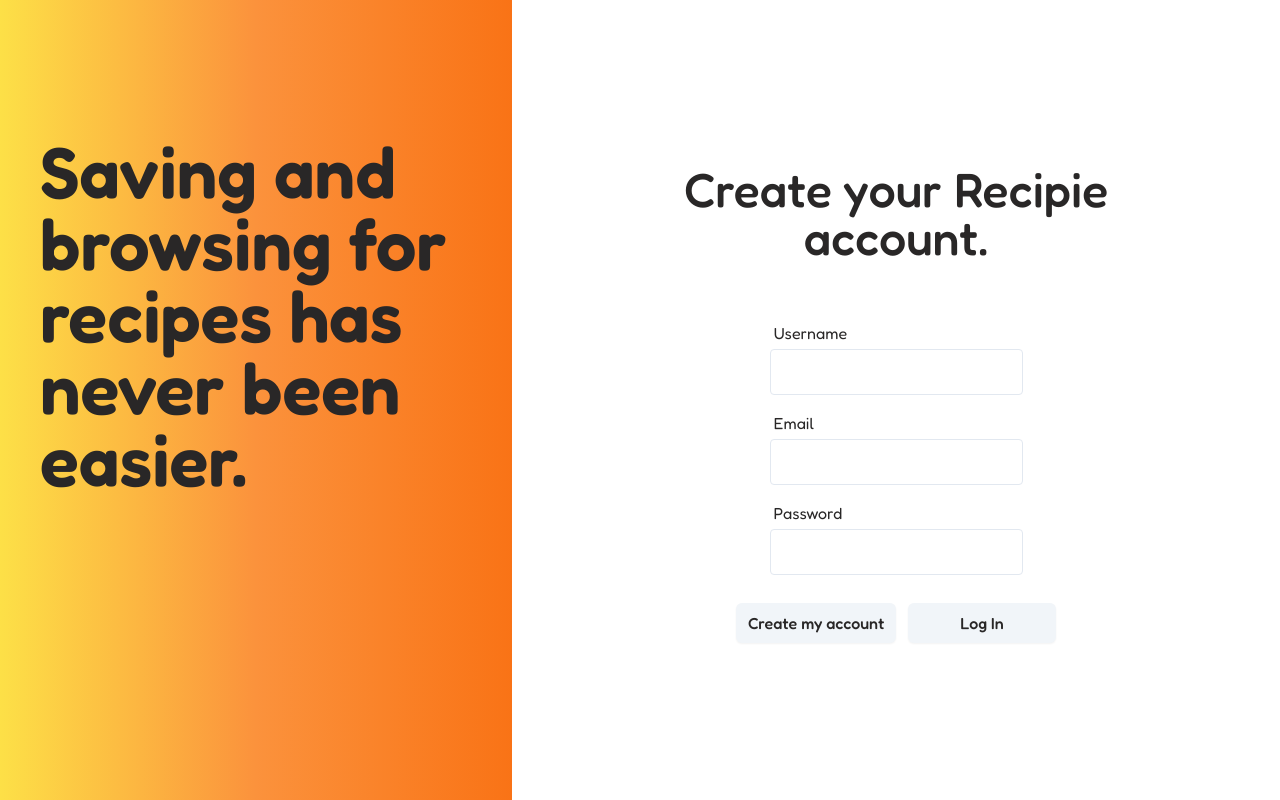
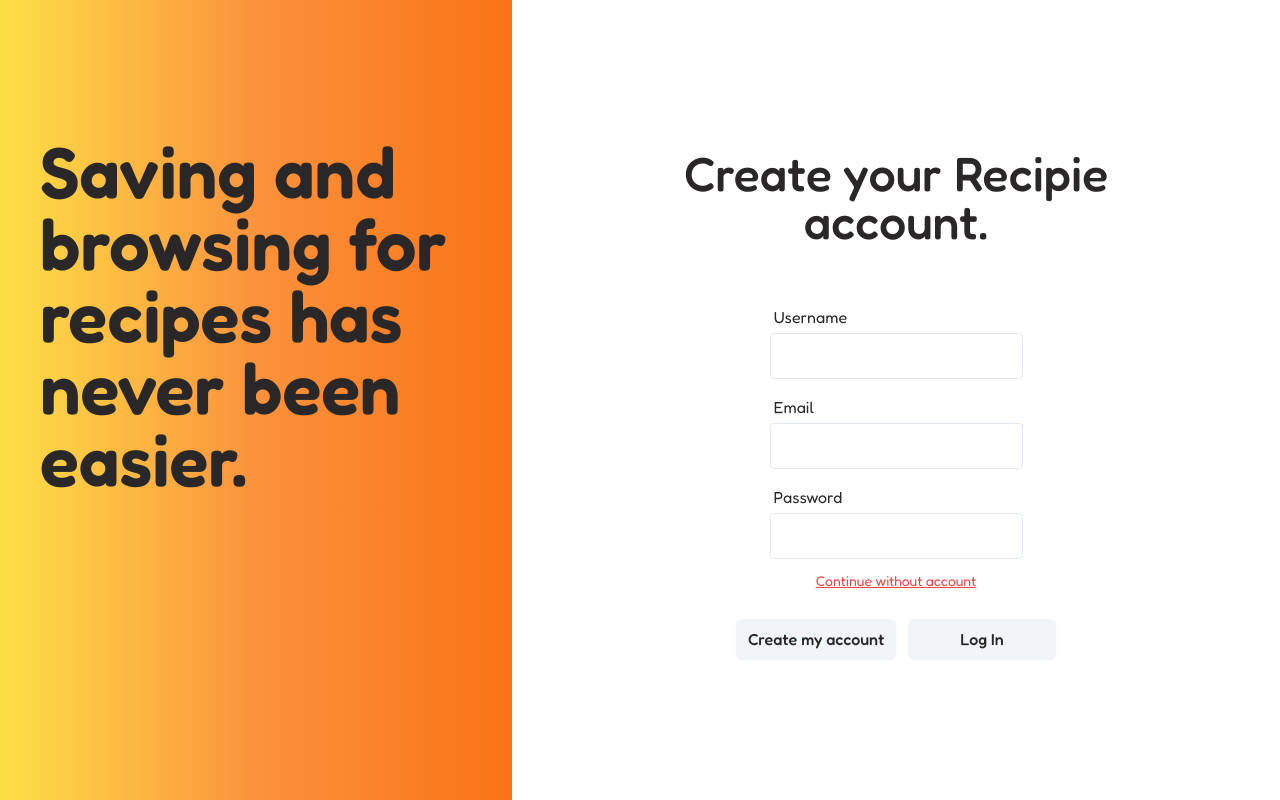
Before and after one commit to ajdinhusetovic/recipi, a React (Vite) app in the folder client/: page /register in a window 1280 px wide. Built offline with nearby package versions, Linux system fonts and the light colour scheme.

Commit message:
Add missing continue without account to register

```diff
--- a/client/src/pages/Register.tsx
+++ b/client/src/pages/Register.tsx
@@ -86,6 +86,9 @@ const Register = () => {
             type="password"
             onChange={(e) => setPassword(e.target.value)}
           />
+          <a href="/" className="underline text-red-500 text-sm">
+            Continue without account
+          </a>
           <div className="flex items-center justify-center gap-3 w-11/12 md:w-full mb-12">
             <Button
               type="submit"
```
